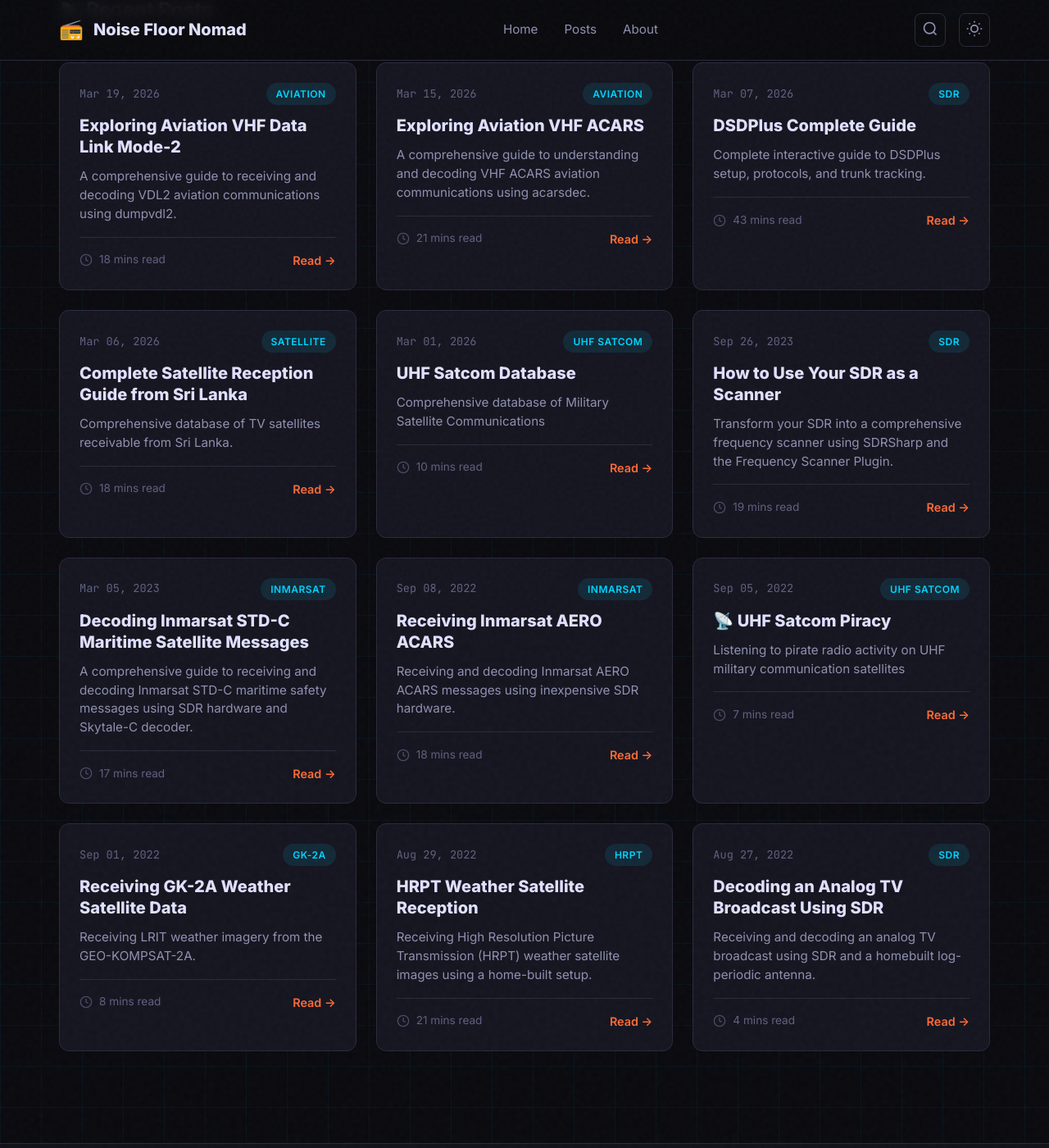
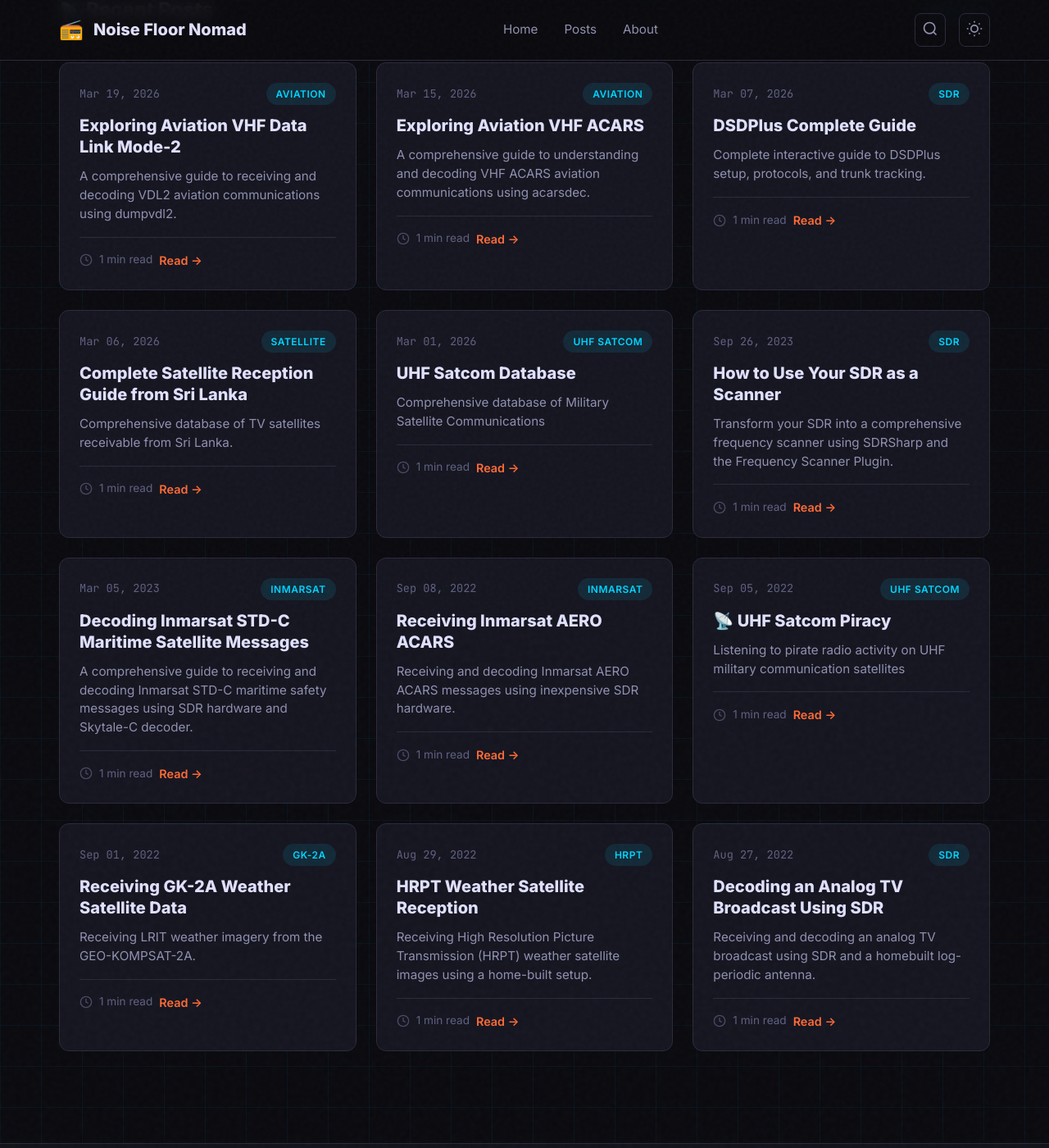
Before and after one commit to hmdsamarasekara/hmdsamarasekara.github.io, a Jekyll site: the page built from index.md, in a window 1280 px wide and 1400 px high, scrolled down 765 px. Shown: the whole window at 82% size. Built offline with Jekyll 4.4.1, drawn with Linux system fonts in a browser that asks for light colours.

Commit message:
Update home.html

```diff
--- a/_layouts/home.html
+++ b/_layouts/home.html
@@ -89,12 +89,15 @@ layout: default
                             <circle cx="12" cy="12" r="10"></circle>
                             <polyline points="12 6 12 12 16 14"></polyline>
                         </svg>
-                        {% assign words = post.content | number_of_words %}
-                        {% if words < 360 %}
-                            1 min read
-                        {% else %}
-                            {{ words | divided_by: 180 }} mins read
-                        {% endif %}
+                        {% assign words = page.content | number_of_words %}
+                        {% assign minutes = words | divided_by: 180.0 | ceil %}
+
+                        <span class="stat">
+                            {% if minutes <= 1 %}
+                                1 min read
+                            {% else %}
+                                {{ minutes }} mins read
+                            {% endif %}
                     </span>
                     <a href="{{ post.url | relative_url }}" class="read-more">Read →</a>
                 </div>
```
